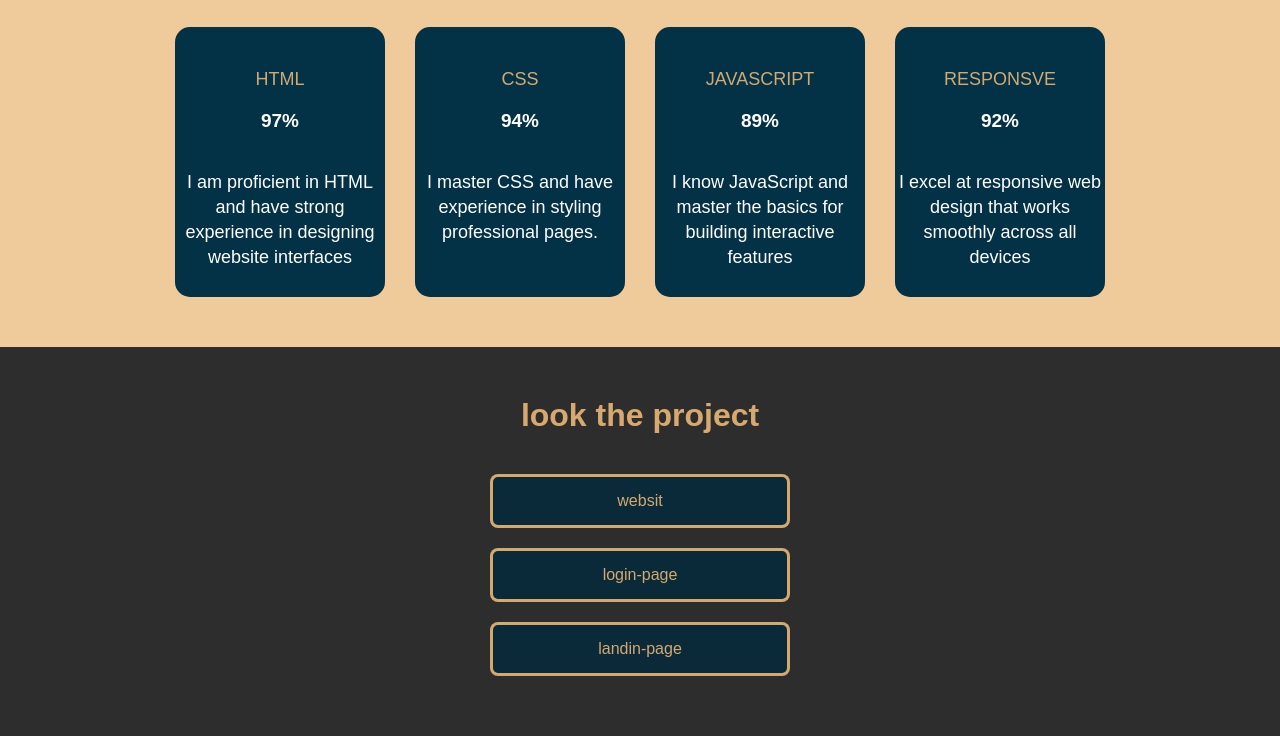
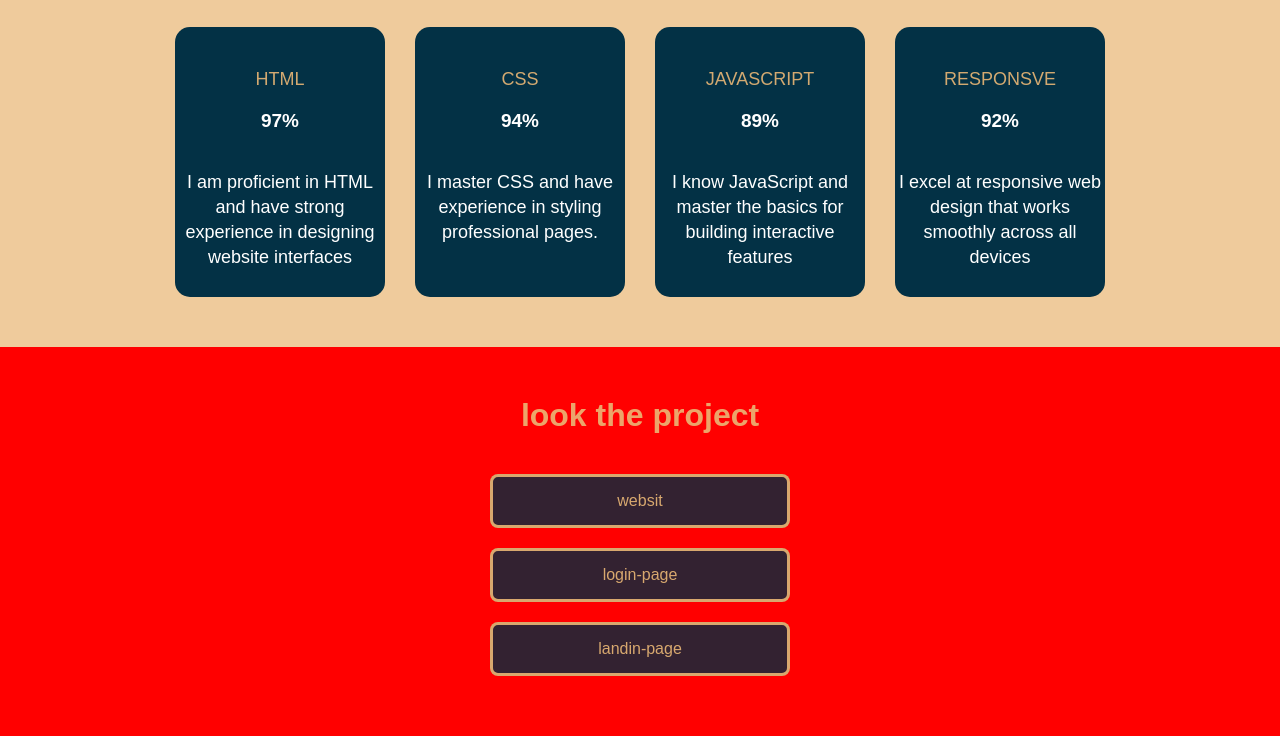
Before and after one commit to MML-DEV-ART/MML-Portfolio, a plain HTML site: page index.html in a window 1280 px wide. Shown: the part 1043-1786 px from the top of the page. Drawn offline with Linux system fonts and the light colour scheme.

Commit message:
Update index.css

```diff
--- a/index.css
+++ b/index.css
@@ -487,7 +487,7 @@
     flex-direction: column;
     align-items: center;
     padding: 50px 20px;
-    background-color: #000000d2;
+    background-color: red;
   }
 
   /* العنوان في المنتصف */
```
